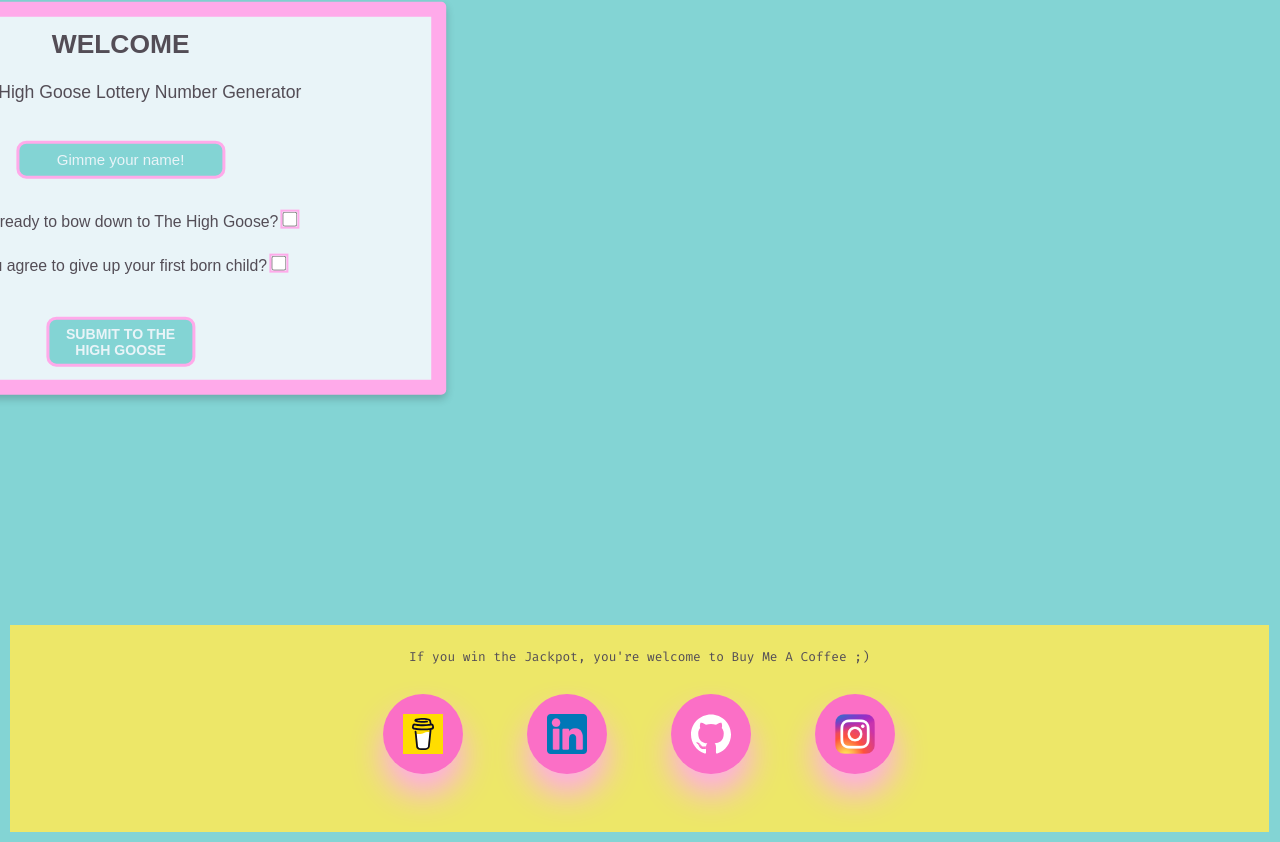
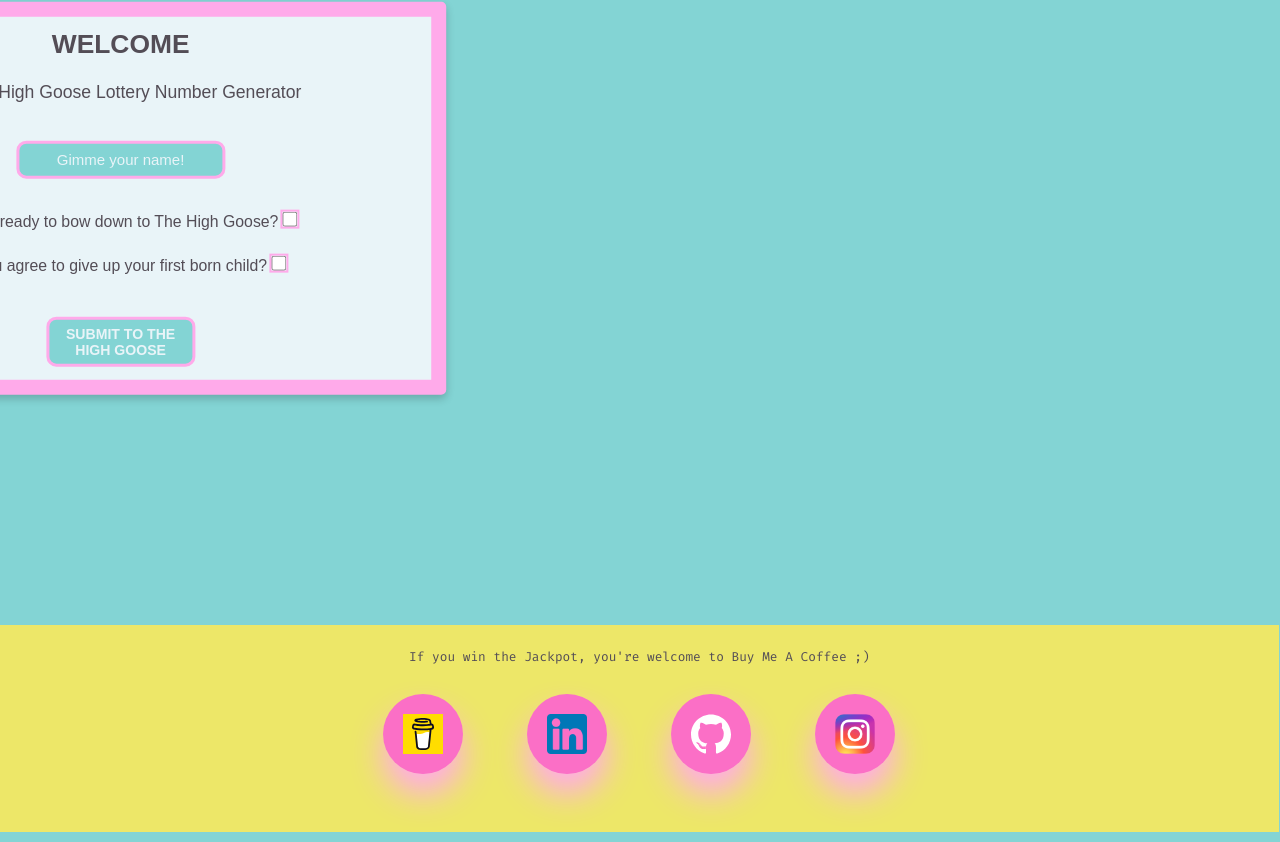
Before and after one commit to veepgoose/GooseLotteryGen, a React (Create React App) app in the folder lotto/: page / in a window 1280 px wide. Shown: the part 315-1157 px from the top of the page. Built offline with nearby package versions, Linux system fonts and the light colour scheme.

Commit message:
Remove border from Footer & increase text size

```diff
--- a/lotto/src/Components/Footer/footer.css
+++ b/lotto/src/Components/Footer/footer.css
@@ -4,7 +4,7 @@
 
   left: 0;
   bottom: 0;
-  width: 197vh;
+  width: 197.6vh;
   padding: 0px;
   position: relative;
 }
@@ -14,9 +14,9 @@
   color: #83D4D4;
   text-align: center;
   /* border-top: 10px solid #FFAAEA; */
-  border-bottom: 10px solid #83D4D4;
+  /* border-bottom: 10px solid #83D4D4;
   border-left: 10px solid #83D4D4;
-  border-right: 10px solid #83D4D4;
+  border-right: 10px solid #83D4D4; */
   padding: 10px; /* added some padding too */
 }
 
```
